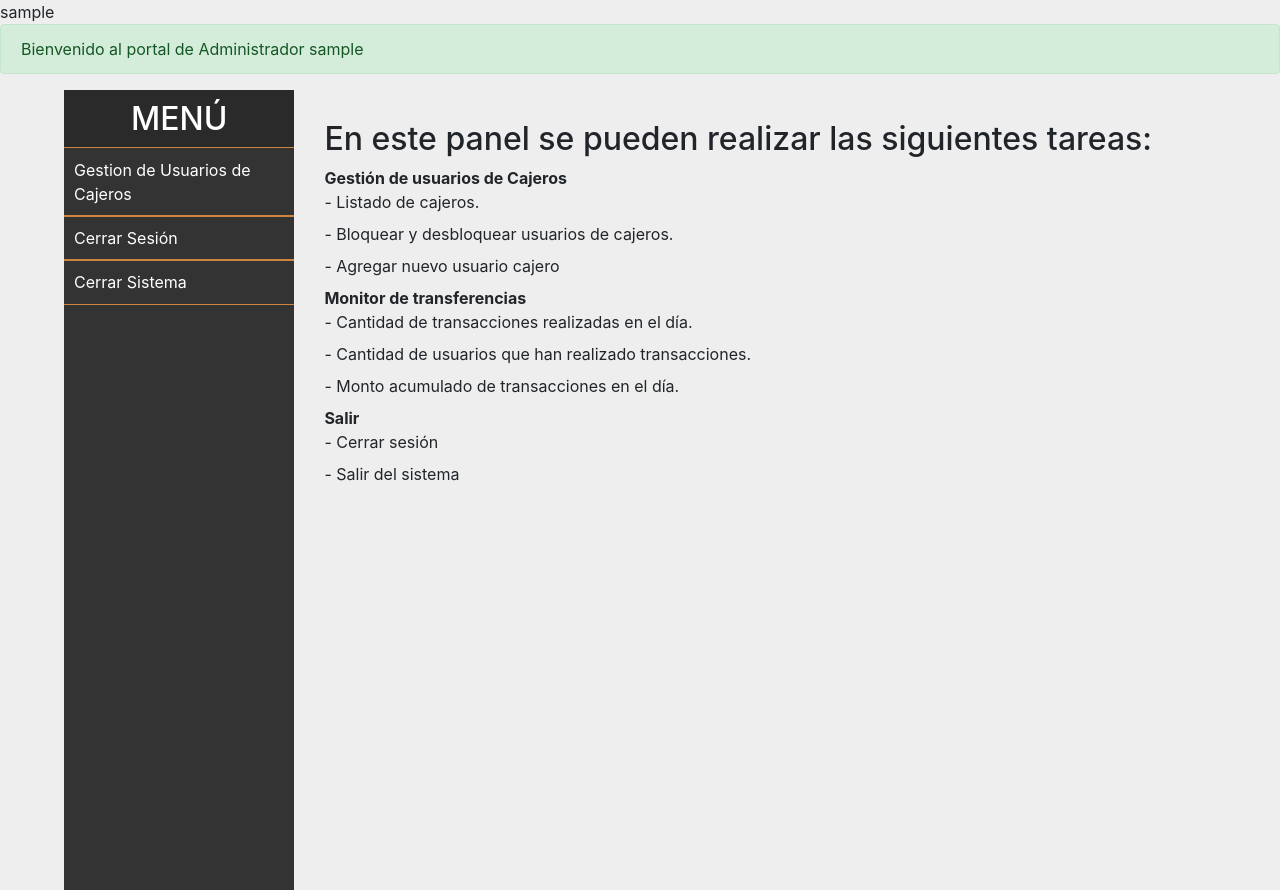
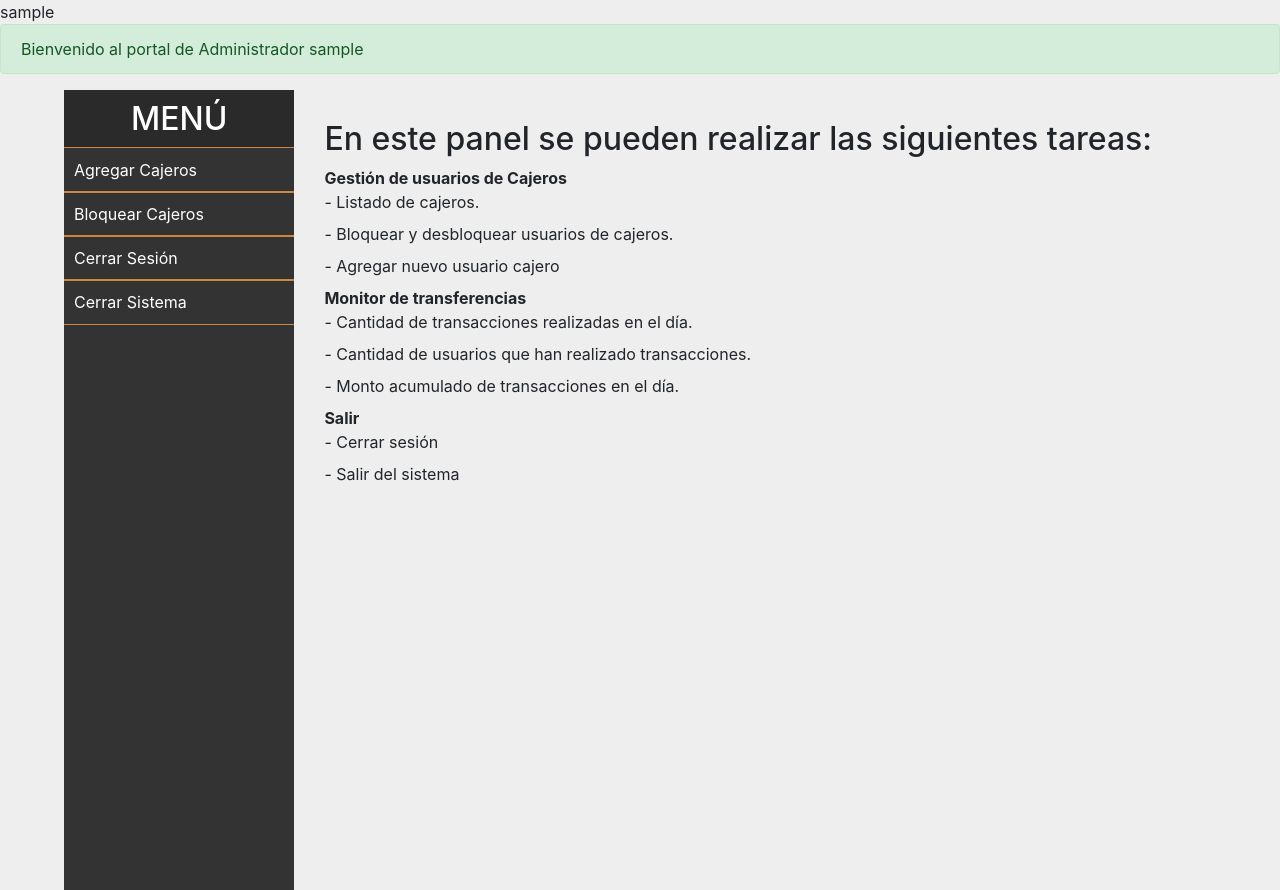
Before and after one commit to Rafekid/Proyecto2, a PHP site: page /adminPanel.php in a window 1280 px wide. Run offline with PHP 8.4, Linux system fonts and the light colour scheme; the visitor is signed in with stand-in values (Sample User, id 1).

Commit message:
Se agrega enlace a agregarCajeros.php

```diff
--- a/adminPanel.php
+++ b/adminPanel.php
@@ -24,7 +24,8 @@
             <div class="sidebar">
                 <h2>MENÚ</h2>
                     <ul>
-                    <li><a href="bloqueoCajeros.php">Gestion de Usuarios de Cajeros</a></li>
+                    <li><a href="agregarCajeros.php">Agregar Cajeros</a></li>
+                    <li><a href="bloqueoCajeros.php">Bloquear Cajeros</a></li>
                     <li><a href="logica/cerrarSessionAdmin.php">Cerrar Sesión</a></li>
                     <li><a href="logica/cerrarSistema.php">Cerrar Sistema</a></li>
                     </ul>
```
